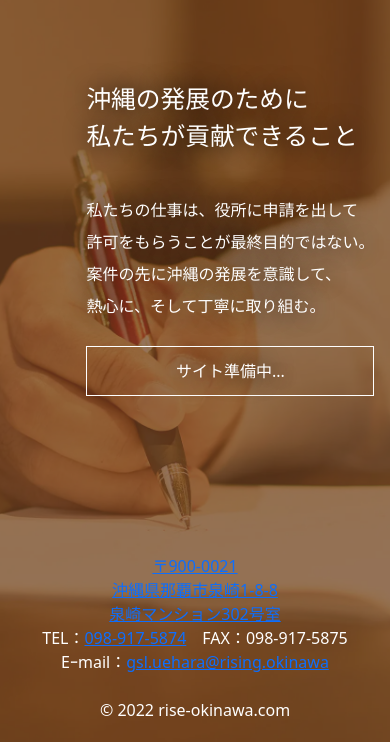
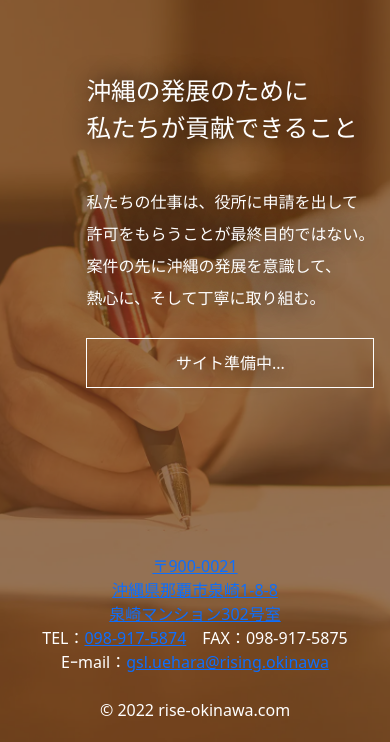
Before and after one commit to RISE-okinawa/rise-okinawa, a Gatsby site: page / in a window 390 px wide. Shown: the part 102-844 px from the top of the page. Built offline with nearby package versions, Linux system fonts and the light colour scheme; Gatsby itself is replaced by a stand-in of ours.

Commit message:
modified css

```diff
--- a/src/styles/common.css
+++ b/src/styles/common.css
@@ -57,7 +57,7 @@ address {
     line-height: 2;
   }
   .hero-message {
-    padding-bottom: 40%;
+    padding-bottom: 44%;
   }
 }
 @media screen and (min-width:769px) {
```
